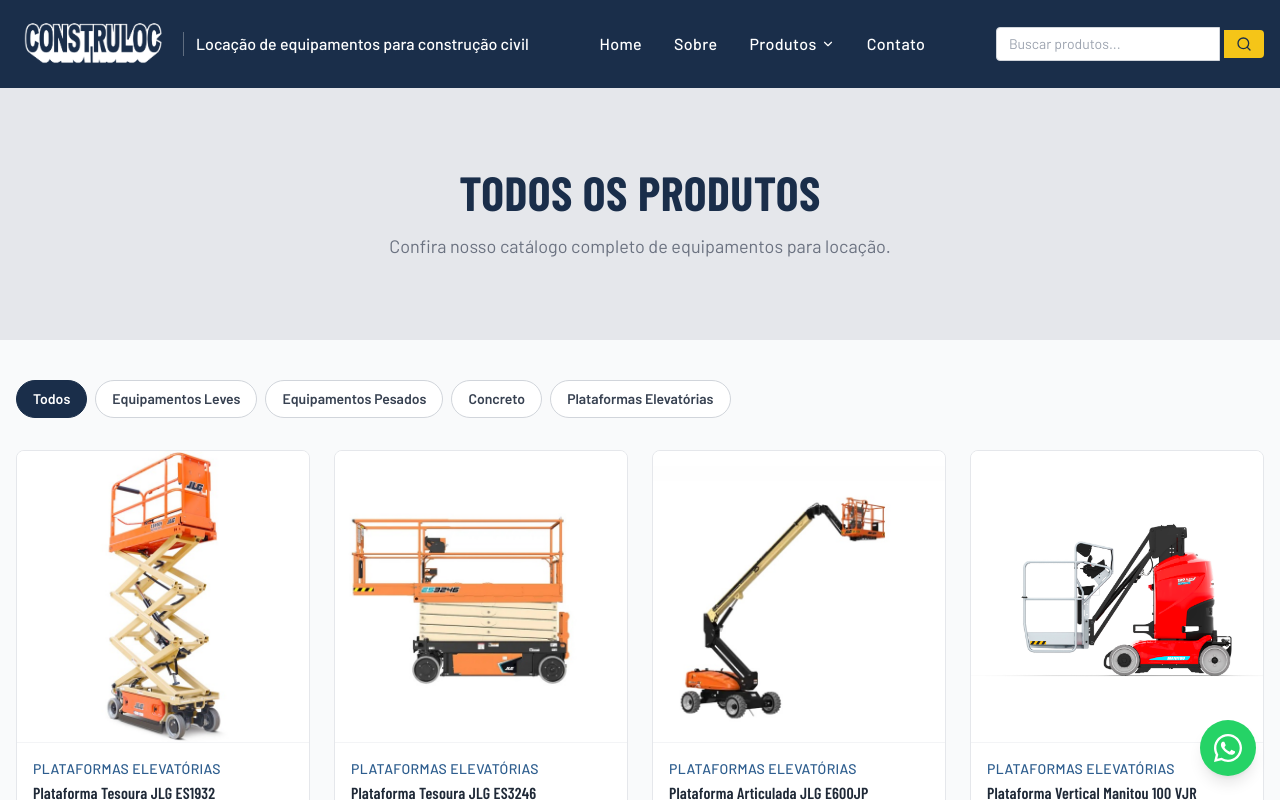
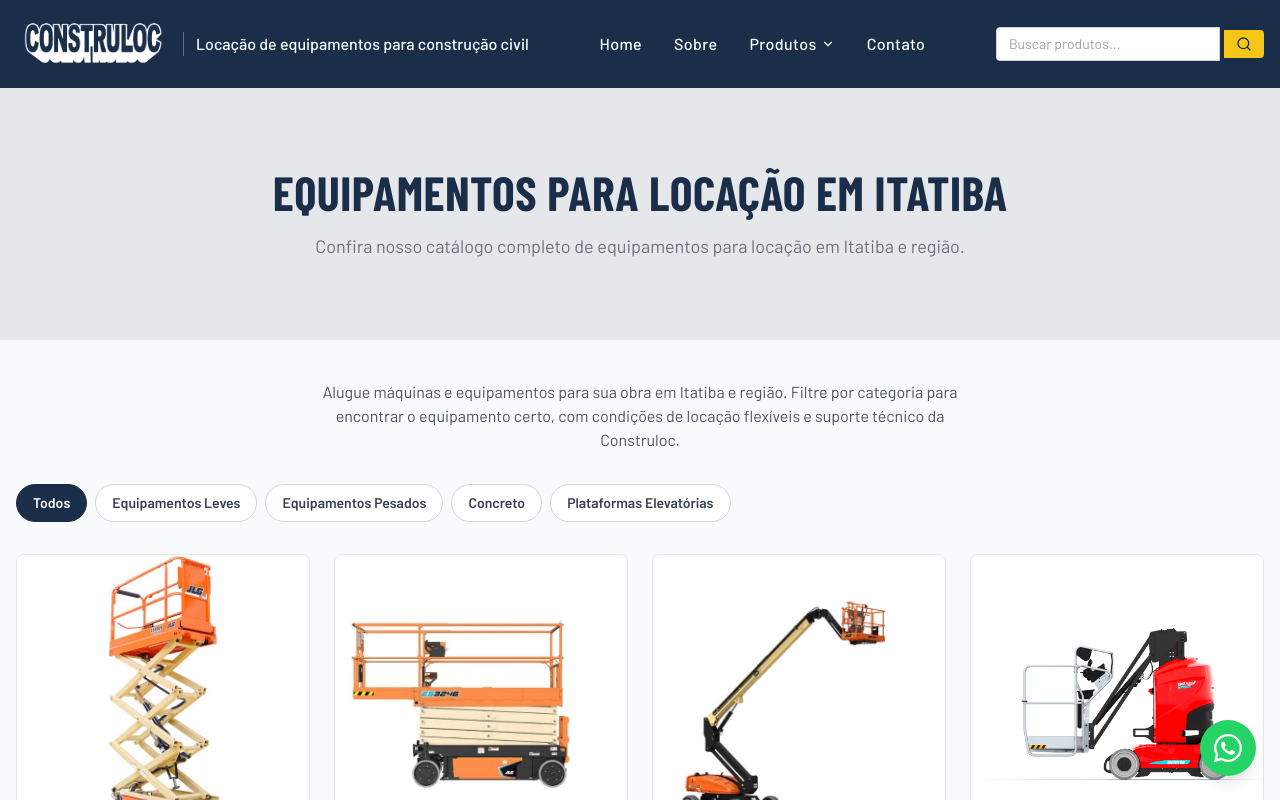
Before and after one commit to lucasbetti-ctrl/site-construloc, a Next.js app: page /produtos in a window 1280 px wide. Shown: the top 800 px of the page. Built offline with nearby package versions, Linux system fonts and the light colour scheme; a web font is replaced by a local one.

Commit message:
feat(seo): reforca Itatiba na pagina de Produtos
Ajusta title, meta description, H1 padrao e adiciona paragrafo
introdutorio mencionando locacao em Itatiba e regiao.

```diff
--- a/app/produtos/ProductsHero.tsx
+++ b/app/produtos/ProductsHero.tsx
@@ -37,7 +37,7 @@
                 Resultados para: <strong className="text-secondary">&ldquo;{busca}&rdquo;</strong>
               </>
             ) : (
-              "Confira nosso catálogo completo de equipamentos para locação."
+              "Confira nosso catálogo completo de equipamentos para locação em Itatiba e região."
             )}
           </motion.p>
         </AnimatePresence>
--- a/app/produtos/page.tsx
+++ b/app/produtos/page.tsx
@@ -9,8 +9,8 @@
 import ProductsHero from "./ProductsHero";
 
 export const metadata: Metadata = {
-  title: "Produtos",
-  description: `Catálogo completo de materiais de construção, ferramentas e equipamentos da ${siteConfig.name}. Filtre por categoria e encontre o que precisa.`,
+  title: "Equipamentos para Locação em Itatiba",
+  description: `Catálogo completo de máquinas e equipamentos para locação em Itatiba: plataformas elevatórias, compactação, concreto e ferramentas da ${siteConfig.name}.`,
   alternates: {
     canonical: "/produtos",
   },
@@ -37,12 +37,15 @@
   return (
     <>
       <ProductsHero
-        title={activeCategory ? activeCategory.name : "Todos os Produtos"}
+        title={activeCategory ? activeCategory.name : "Equipamentos para Locação em Itatiba"}
         busca={busca}
       />
 
       <section className="py-10 bg-gray-50 min-h-screen">
         <div className="container mx-auto px-4">
+          <p className="text-gray-600 text-center max-w-2xl mx-auto mb-8">
+            Alugue máquinas e equipamentos para sua obra em Itatiba e região. Filtre por categoria para encontrar o equipamento certo, com condições de locação flexíveis e suporte técnico da Construloc.
+          </p>
           <CategoryFilter categories={categories} active={categoria} />
 
           {filtered.length > 0 ? (
```
